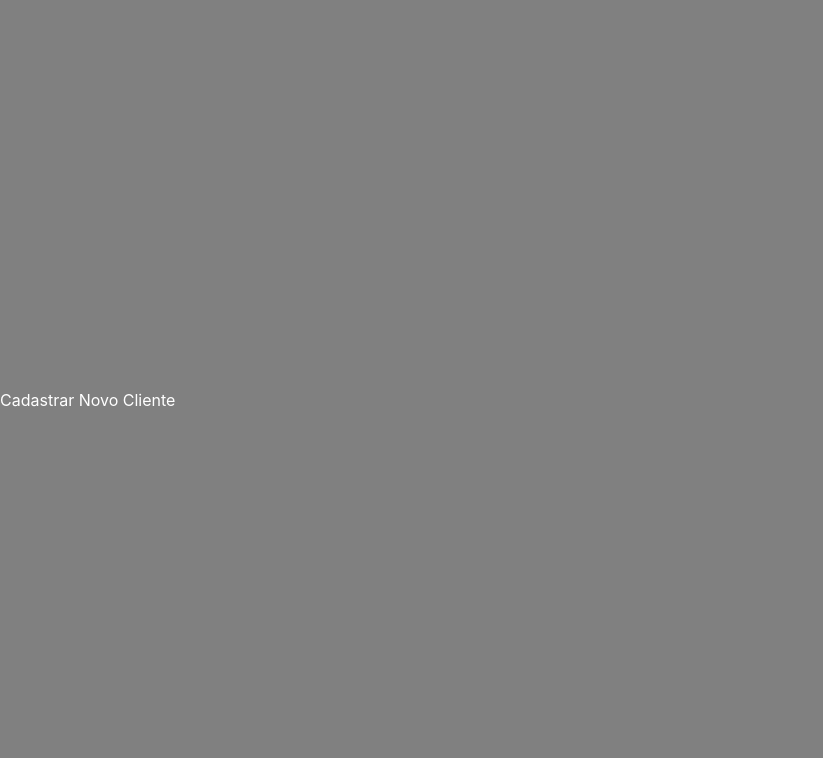
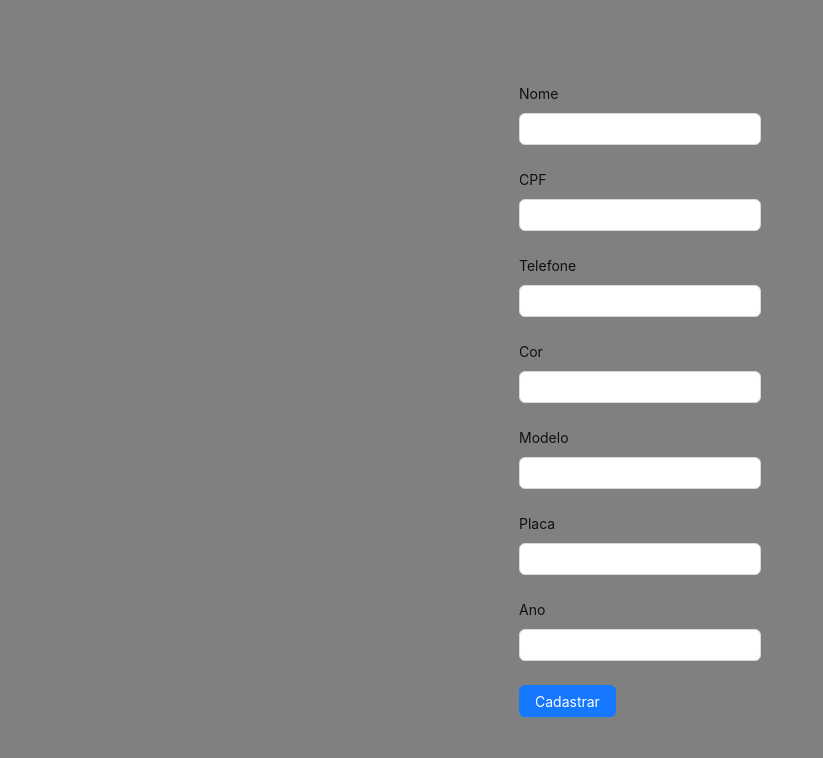
Before and after one commit to leilaMoraes/DesafioUltracar, a React (Create React App) app: page /new_customer in a window 1280 px wide. Shown: the top 758 px of the page, without its empty margins (0-823 px from the left). Built offline with nearby package versions, Linux system fonts and the light colour scheme.

Commit message:
feat: Formulário para cadastrar novo cliente

```diff
--- a/src/App.css
+++ b/src/App.css
@@ -5,4 +5,5 @@ body {
   justify-content: center;
   min-height: 100vh;
   flex-direction: column;
+  align-items: center;
 }
--- a/src/Context/AppProvider.js
+++ b/src/Context/AppProvider.js
@@ -1,7 +1,7 @@
 import PropTypes from 'prop-types';
 import { useCallback, useEffect, useMemo, useState } from 'react';
 import bcrypt from 'bcryptjs';
-import { employeesMock } from '../mocks';
+import { customers, employeesMock } from '../mocks';
 import AppContext from './AppContext';
 
 export default function AppProvider({ children }) {
@@ -9,6 +9,7 @@ export default function AppProvider({ children }) {
   const [selectedEmployee, setSelectedEmployee] = useState('André Almeida');
   const [compare, setCompare] = useState(true);
   const [begin, setBegin] = useState('');
+  const [customer, setCustomer] = useState(customers);
 
   useEffect(() => {
     setEmployees(employeesMock);
@@ -44,6 +45,8 @@ export default function AppProvider({ children }) {
     compare,
     setBegin,
     begin,
+    customer,
+    setCustomer,
   }), [
     selectEmployee,
     setSelectedEmployee,
@@ -52,6 +55,8 @@ export default function AppProvider({ children }) {
     compare,
     setBegin,
     begin,
+    customer,
+    setCustomer,
   ]);
 
   return (
--- a/src/Pages/NewCostumer.js
+++ /dev/null
@@ -1,11 +0,0 @@
-import React from 'react';
-
-function NewCustomer() {
-  return (
-    <div>
-      <header>Cadastrar Novo Cliente</header>
-    </div>
-  );
-}
-
-export default NewCustomer;
--- /dev/null
+++ b/src/Pages/NewCustomer.js
@@ -0,0 +1,68 @@
+import { Button, Form, Input } from 'antd';
+import React, { useContext } from 'react';
+import { useHistory } from 'react-router-dom';
+import AppContext from '../Context/AppContext';
+import { customers } from '../mocks';
+
+function NewCustomer() {
+  const [form] = Form.useForm();
+  const { customer, setCustomer } = useContext(AppContext);
+  const history = useHistory();
+
+  const handleFormSubmit = () => {
+    setCustomer(form.getFieldsValue());
+    form.resetFields();
+    history.push('/new_service');
+  };
+
+  const handdleChange = ({ target }) => {
+    const { name, value } = target;
+    if (name.includes('car')) {
+      const carKey = name.split('.')[1];
+      console.log(carKey);
+      setCustomer({
+        ...customer,
+        car: {
+          ...customer.car,
+          [carKey]: value,
+        },
+      });
+    } else {
+      setCustomer({
+        ...customers,
+        [name]: value,
+      });
+    }
+  };
+
+  return (
+    <Form form={ form } layout="vertical">
+      <Form.Item label="Nome" name="name" value={ customers.name }>
+        <Input onChange={ handdleChange } />
+      </Form.Item>
+      <Form.Item label="CPF" name="cpf" value={ customers.cpf }>
+        <Input onChange={ handdleChange } />
+      </Form.Item>
+      <Form.Item label="Telefone" name="phone" value={ customers.phone }>
+        <Input onChange={ handdleChange } />
+      </Form.Item>
+      <Form.Item label="Cor" name={ ['car', 'color'] } value={ customers.car.color }>
+        <Input onChange={ handdleChange } />
+      </Form.Item>
+      <Form.Item label="Modelo" name={ ['car', 'model'] } value={ customers.car.model }>
+        <Input onChange={ handdleChange } />
+      </Form.Item>
+      <Form.Item label="Placa" name={ ['car', 'plate'] } value={ customers.car.plate }>
+        <Input onChange={ handdleChange } />
+      </Form.Item>
+      <Form.Item label="Ano" name={ ['car', 'year'] } value={ customers.car.year }>
+        <Input onChange={ handdleChange } />
+      </Form.Item>
+      <Button type="primary" onClick={ handleFormSubmit }>
+        Cadastrar
+      </Button>
+    </Form>
+  );
+}
+
+export default NewCustomer;
--- /dev/null
+++ b/src/Pages/NewService.js
@@ -0,0 +1,11 @@
+import React from 'react';
+
+function NewService() {
+  return (
+    <div>
+      <header>Começar Novo Serviço</header>
+    </div>
+  );
+}
+
+export default NewService;
--- a/src/Routes.js
+++ b/src/Routes.js
@@ -2,10 +2,11 @@ import React from 'react';
 import { Switch, Route } from 'react-router-dom';
 import DoneServices from './Pages/DoneServices';
 import EmployeePage from './Pages/EmployeePage';
-import NewCustomer from './Pages/NewCostumer';
+import NewCustomer from './Pages/NewCustomer';
 import QrCode from './Pages/QrCode';
 import ServicesInProgress from './Pages/ServicesInProgress';
 import Login from './Pages/Login';
+import NewService from './Pages/NewService';
 
 export default function Routes() {
   return (
@@ -14,6 +15,7 @@ export default function Routes() {
       <Route exact path="/employee_page" component={ EmployeePage } />
       <Route exact path="/new_customer" component={ NewCustomer } />
       <Route exact path="/qr_code" component={ QrCode } />
+      <Route exact path="/new_service" component={ NewService } />
       <Route exact path="/done_services" component={ DoneServices } />
       <Route exact path="/services_in_progress" component={ ServicesInProgress } />
     </Switch>
--- a/src/mocks.js
+++ b/src/mocks.js
@@ -83,3 +83,15 @@ export const customersMock = [
     },
   },
 ];
+
+export const customers = {
+  name: '',
+  cpf: '',
+  phone: '',
+  car: {
+    color: '',
+    model: '',
+    plate: '',
+    year: '',
+  },
+};
```
